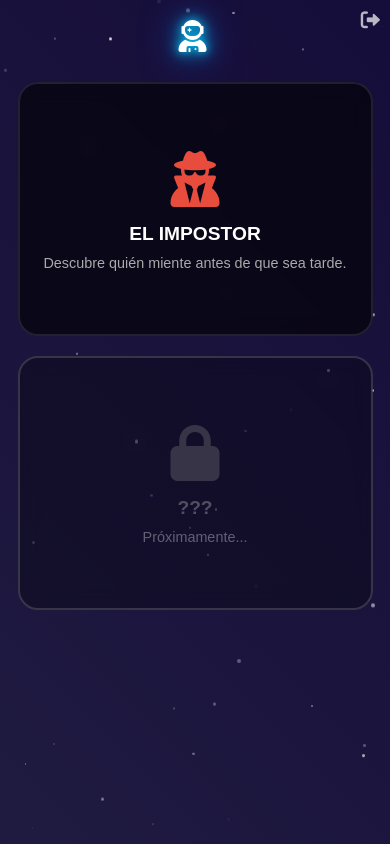
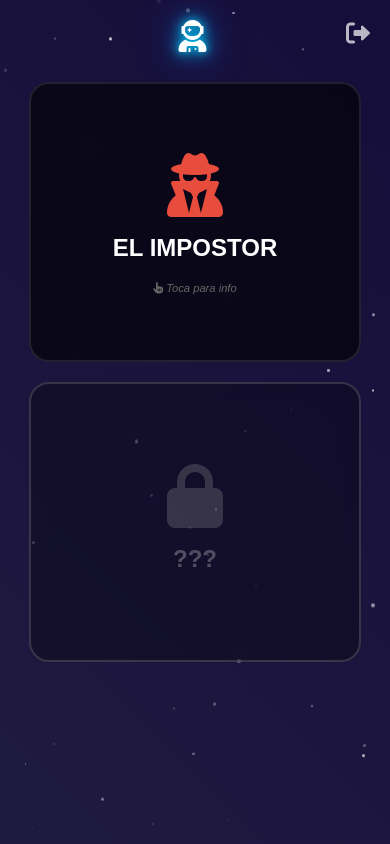
Before and after one commit to Aguaio/GAMES, a Django app: template juego/templates/juego/menu_juegos.html in a window 390 px wide. Run offline with Django 5.2, Linux system fonts and the light colour scheme; the template is opened without the code that fills it, so the values that code supplies are empty.

Commit message:
Update menu_juegos.html

```diff
--- a/juego/templates/juego/menu_juegos.html
+++ b/juego/templates/juego/menu_juegos.html
@@ -13,15 +13,10 @@
 
         .header-menu { z-index: 10; margin-top: 40px; text-align: center; }
 
-        /* --- NUEVO ESTILO PARA EL NOMBRE DEL USUARIO --- */
         .user-title {
-            text-transform: uppercase;
-            letter-spacing: 5px;
-            /* Efecto Neón Azul Intenso */
+            text-transform: uppercase; letter-spacing: 5px;
             text-shadow: 0 0 10px #00d2ff, 0 0 20px #00d2ff, 0 0 40px #0055ff;
-            font-size: 3.5rem; /* Tamaño grande */
-            font-weight: 900;
-            margin: 0;
+            font-size: 3.5rem; font-weight: 900; margin: 0;
             display: flex; align-items: center; justify-content: center; gap: 15px;
         }
 
@@ -33,29 +28,52 @@
             border-radius: 20px; backdrop-filter: blur(10px);
             display: flex; flex-direction: column; align-items: center; justify-content: center;
             cursor: pointer; transition: all 0.3s; text-decoration: none; color: white;
-            position: relative; overflow: hidden;
+            position: relative; overflow: hidden; padding: 20px; box-sizing: border-box;
         }
-        .game-card:hover { transform: translateY(-10px); border-color: #e74c3c; box-shadow: 0 0 30px rgba(231, 76, 60, 0.4); }
+
+        /* Efecto Hover para PC y Active para Móvil */
+        .game-card:hover, .game-card.mobile-active {
+            transform: translateY(-10px);
+            border-color: #e74c3c;
+            box-shadow: 0 0 30px rgba(231, 76, 60, 0.4);
+        }
+
         .game-icon { font-size: 5rem; color: #e74c3c; margin-bottom: 20px; transition: 0.3s; }
-        .game-card:hover .game-icon { transform: scale(1.1); text-shadow: 0 0 20px #e74c3c; }
-        .game-title { font-size: 1.5rem; font-weight: bold; text-transform: uppercase; }
-        .game-desc { font-size: 0.9rem; color: #aaa; text-align: center; padding: 0 20px; margin-top: 10px; }
+        .game-card:hover .game-icon, .game-card.mobile-active .game-icon {
+            transform: scale(1.1); text-shadow: 0 0 20px #e74c3c;
+        }
+
+        .game-title { font-size: 1.5rem; font-weight: bold; text-transform: uppercase; margin-bottom: 10px; text-align: center;}
+
+        /* Descripción oculta por defecto en CSS, se muestra en hover/active */
+        .game-desc {
+            font-size: 0.9rem; color: #ccc; text-align: center;
+            opacity: 0.7; line-height: 1.4;
+            max-height: 0; overflow: hidden; transition: 0.5s; /* Animación de despliegue */
+        }
+
+        /* Al hacer hover o active, mostramos el texto */
+        .game-card:hover .game-desc, .game-card.mobile-active .game-desc {
+            max-height: 100px; opacity: 1; margin-top: 10px;
+        }
+
         .coming-soon { opacity: 0.5; cursor: not-allowed; border-color: #555; pointer-events: none; }
 
         .btn-logout { position: absolute; top: 20px; right: 20px; z-index: 20; color: white; text-decoration: none; font-size: 1.5rem; opacity: 0.7; transition: 0.3s; }
         .btn-logout:hover { opacity: 1; color: #e74c3c; }
 
-        /* --- AJUSTE MOVIL: MENÚ --- */
+        /* AJUSTE MOVIL */
         @media (max-width: 600px) {
-            .user-title { font-size: 2rem; flex-direction: column; gap: 5px; } /* Nombre más chico y en columna */
+            .user-title { font-size: 2rem; flex-direction: column; gap: 5px; }
             .header-menu { margin-top: 20px; }
             .games-grid { margin-top: 30px; gap: 20px; }
-            .game-card { width: 90%; height: 250px; } /* Tarjetas más compactas */
-            .game-icon { font-size: 3.5rem; margin-bottom: 10px; }
-            .game-title { font-size: 1.2rem; }
-            .btn-logout { top: 10px; right: 10px; font-size: 1.2rem; }
+            .game-card { width: 85%; height: auto; min-height: 280px; }
+            .game-icon { font-size: 4rem; margin-bottom: 10px; }
+
+            /* Indicador de toque */
+            .tap-hint { display: block; font-size: 0.7rem; color: #666; margin-top: 10px; font-style: italic; }
         }
-
+        @media (min-width: 601px) { .tap-hint { display: none; } }
     </style>
 </head>
 <body>
@@ -69,15 +87,22 @@
     </div>
 
     <div class="games-grid">
-        <a href="{% url 'sala_espera' %}" class="game-card">
+        <a href="{% url 'sala_espera' %}" class="game-card" onclick="handleCardClick(event, this)">
             <div class="game-icon"><i class="fas fa-user-secret"></i></div>
             <div class="game-title">El Impostor</div>
-            <div class="game-desc">Descubre quién miente antes de que sea tarde.</div>
+
+            <div class="game-desc">
+                Todos reciben una palabra secreta menos uno. <br>
+                <b>Objetivo:</b> Descubre al mentiroso o sobrevive engañando a todos sin saber la palabra.
+            </div>
+
+            <div class="tap-hint"><i class="fas fa-hand-pointer"></i> Toca para info</div>
         </a>
+
         <div class="game-card coming-soon">
             <div class="game-icon" style="color: #555;"><i class="fas fa-lock"></i></div>
             <div class="game-title" style="color: #888;">???</div>
-            <div class="game-desc">Próximamente...</div>
+            <div class="game-desc">Próximamente más juegos...</div>
         </div>
     </div>
 
@@ -97,7 +122,51 @@
         }
         createParticles();
         setInterval(() => { fetch("{% url 'api_ping' %}"); }, 10000);
+
+        // --- LÓGICA DOBLE TAP PARA MÓVIL ---
+        function handleCardClick(e, element) {
+            // Detectar si es pantalla pequeña (Móvil/Tablet)
+            if (window.innerWidth <= 768) {
+                // Si la tarjeta NO tiene la clase 'mobile-active', es el primer toque
+                if (!element.classList.contains('mobile-active')) {
+                    e.preventDefault(); // Detener la navegación (no entrar al link)
+
+                    // Quitar activo de otras tarjetas (si hubieran más)
+                    document.querySelectorAll('.game-card').forEach(c => {
+                        c.classList.remove('mobile-active');
+                        // Resetear texto de ayuda
+                        let hint = c.querySelector('.tap-hint');
+                        if(hint) hint.innerHTML = '<i class="fas fa-hand-pointer"></i> Toca para info';
+                    });
+
+                    // Activar esta tarjeta
+                    element.classList.add('mobile-active');
+
+                    // Cambiar texto de ayuda
+                    let hint = element.querySelector('.tap-hint');
+                    if(hint) {
+                        hint.innerHTML = '<i class="fas fa-play"></i> Toca de nuevo para jugar';
+                        hint.style.color = '#00d2ff';
+                    }
+                }
+                // Si YA tiene la clase 'mobile-active', es el segundo toque:
+                // Dejamos que el evento siga su curso y el href funcione.
+            }
+        }
+
+        // Si tocan fuera de las tarjetas, resetear estado
+        document.body.addEventListener('click', function(e) {
+            if (!e.target.closest('.game-card')) {
+                document.querySelectorAll('.game-card').forEach(c => {
+                    c.classList.remove('mobile-active');
+                    let hint = c.querySelector('.tap-hint');
+                    if(hint) {
+                        hint.innerHTML = '<i class="fas fa-hand-pointer"></i> Toca para info';
+                        hint.style.color = '#666';
+                    }
+                });
+            }
+        });
     </script>
 </body>
-
 </html>
```
